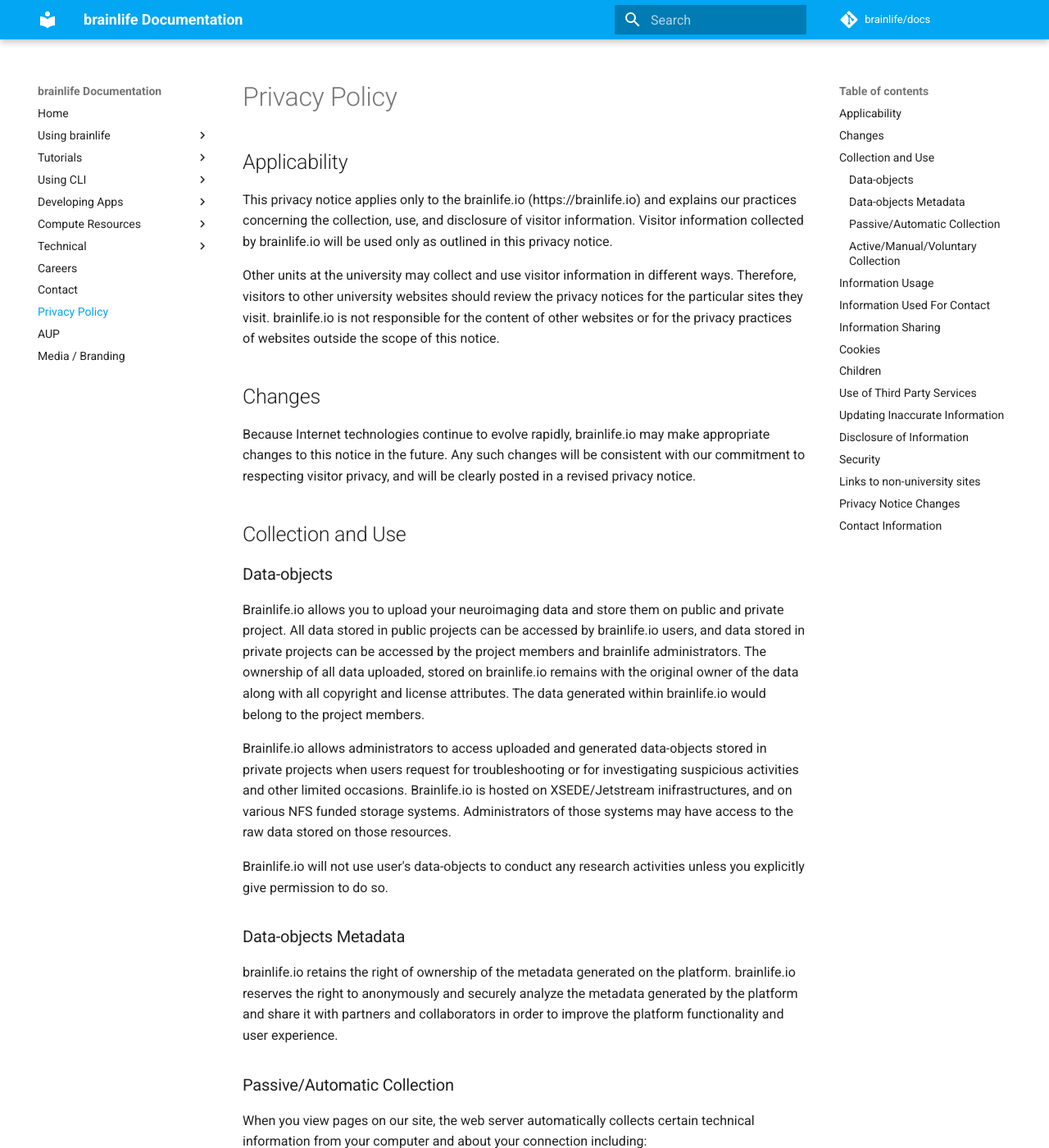
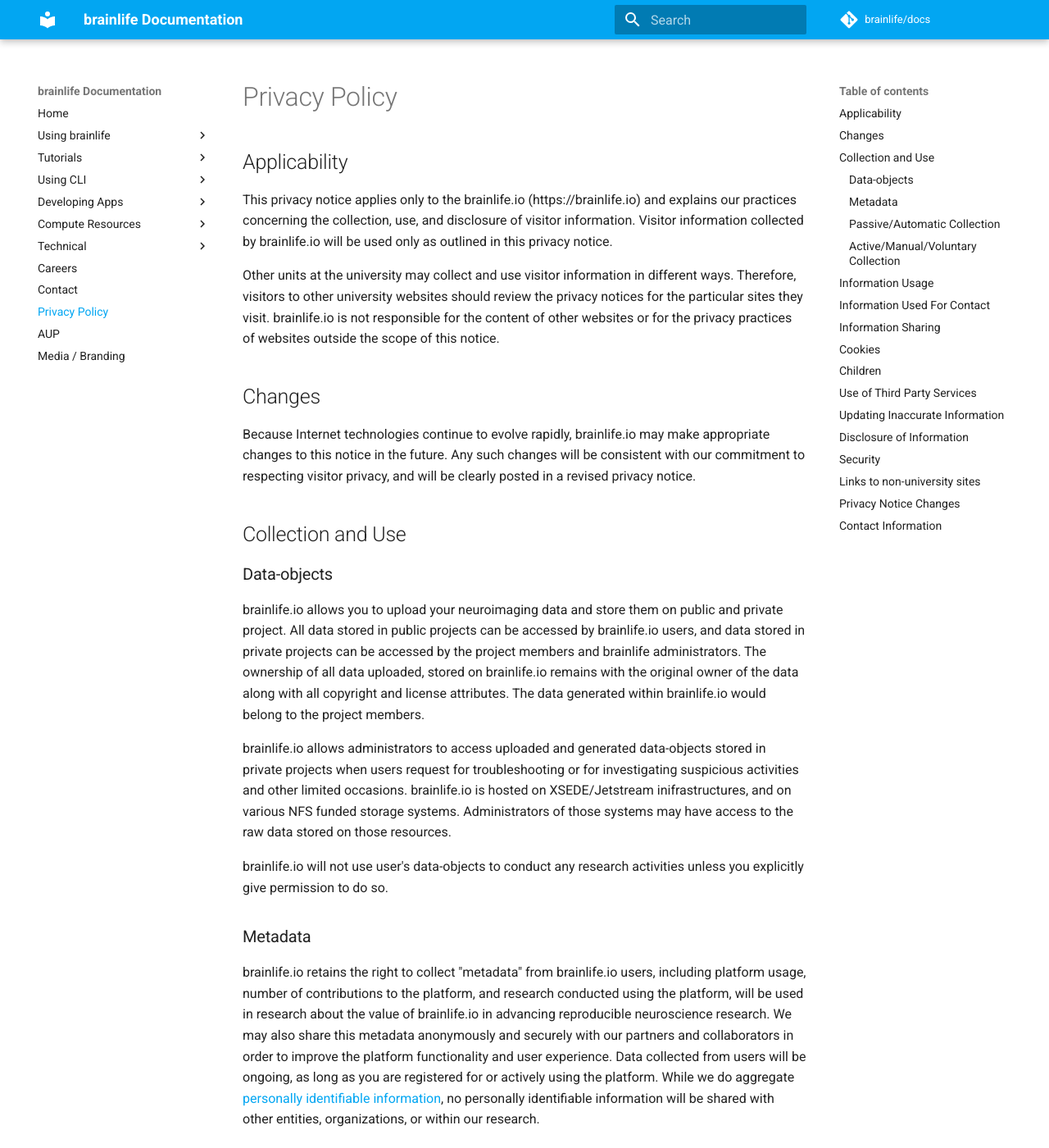
Before and after one commit to brainlife/docs, an MkDocs documentation site: the page built from docs/privacy.md, in a window 1280 px wide and 1400 px high. Shown: the whole window at 82% size. Built offline with MkDocs 1.6.1 and Material for MkDocs 9.7.7, drawn with Linux system fonts in a browser that asks for light colours; comment, search, counter and statistics services are not loaded; some of the changed text lies outside the part shown.

Commit message:
Updated metadata usage policy

```diff
--- a/docs/privacy.md
+++ b/docs/privacy.md
@@ -1,4 +1,7 @@
-<style> #disqus_thread, #__comments { display: none } </style>
+<style>
+#disqus_thread, #__comments { display: none }
+.md-footer { display: none } /*to better embed in signup page*/
+</style>
 
 <!--
     generated using https://protect.iu.edu/online-safety/tools/privacy-notice/
@@ -19,15 +22,15 @@
 
 ### Data-objects
 
-Brainlife.io allows you to upload your neuroimaging data and store them on public and private project. All data stored in public projects can be accessed by brainlife.io users, and data stored in private projects can be accessed by the project members and brainlife administrators. The ownership of all data uploaded, stored on brainlife.io remains with the original owner of the data along with all copyright and license attributes. The data generated within brainlife.io would belong to the project members.
+brainlife.io allows you to upload your neuroimaging data and store them on public and private project. All data stored in public projects can be accessed by brainlife.io users, and data stored in private projects can be accessed by the project members and brainlife administrators. The ownership of all data uploaded, stored on brainlife.io remains with the original owner of the data along with all copyright and license attributes. The data generated within brainlife.io would belong to the project members.
 
-Brainlife.io allows administrators to access uploaded and generated data-objects stored in private projects when users request for troubleshooting or for investigating suspicious activities and other limited occasions. Brainlife.io is hosted on XSEDE/Jetstream inifrastructures, and on various NFS funded storage systems. Administrators of those systems may have access to the raw data stored on those resources.
+brainlife.io allows administrators to access uploaded and generated data-objects stored in private projects when users request for troubleshooting or for investigating suspicious activities and other limited occasions. brainlife.io is hosted on XSEDE/Jetstream inifrastructures, and on various NFS funded storage systems. Administrators of those systems may have access to the raw data stored on those resources.
 
-Brainlife.io will not use user's data-objects to conduct any research activities unless you explicitly give permission to do so.
+brainlife.io will not use user's data-objects to conduct any research activities unless you explicitly give permission to do so.
 
-### Data-objects Metadata
+### Metadata
 
-brainlife.io retains the right of ownership of the metadata generated on the platform. brainlife.io reserves the right to anonymously and securely analyze the metadata generated by the platform and share it with partners and collaborators in order to improve the platform functionality and user experience.
+brainlife.io retains the right to collect "metadata" from brainlife.io users, including platform usage, number of contributions to the platform, and research conducted using the platform, will be used in research about the value of brainlife.io in advancing reproducible neuroscience research. We may also share this metadata anonymously and securely with our partners and collaborators in order to improve the platform functionality and user experience. Data collected from users will be ongoing, as long as you are registered for or actively using the platform. While we do aggregate [personally identifiable information](#activemanualvoluntary-collection), no personally identifiable information will be shared with other entities, organizations, or within our research.
 
 ### Passive/Automatic Collection
 
```
Also changed, not shown: docs/aup.md (+4 -1 lines).
